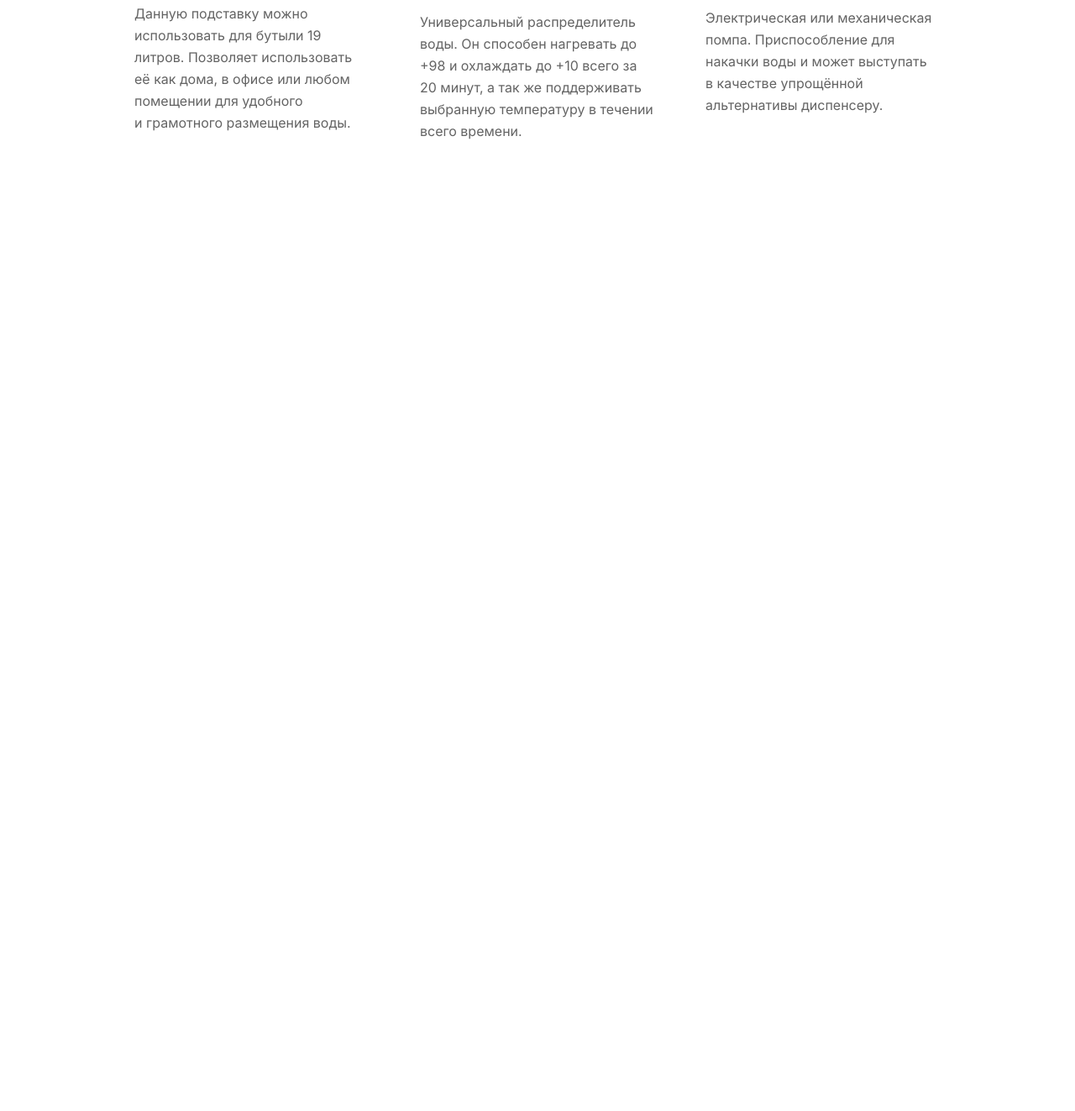
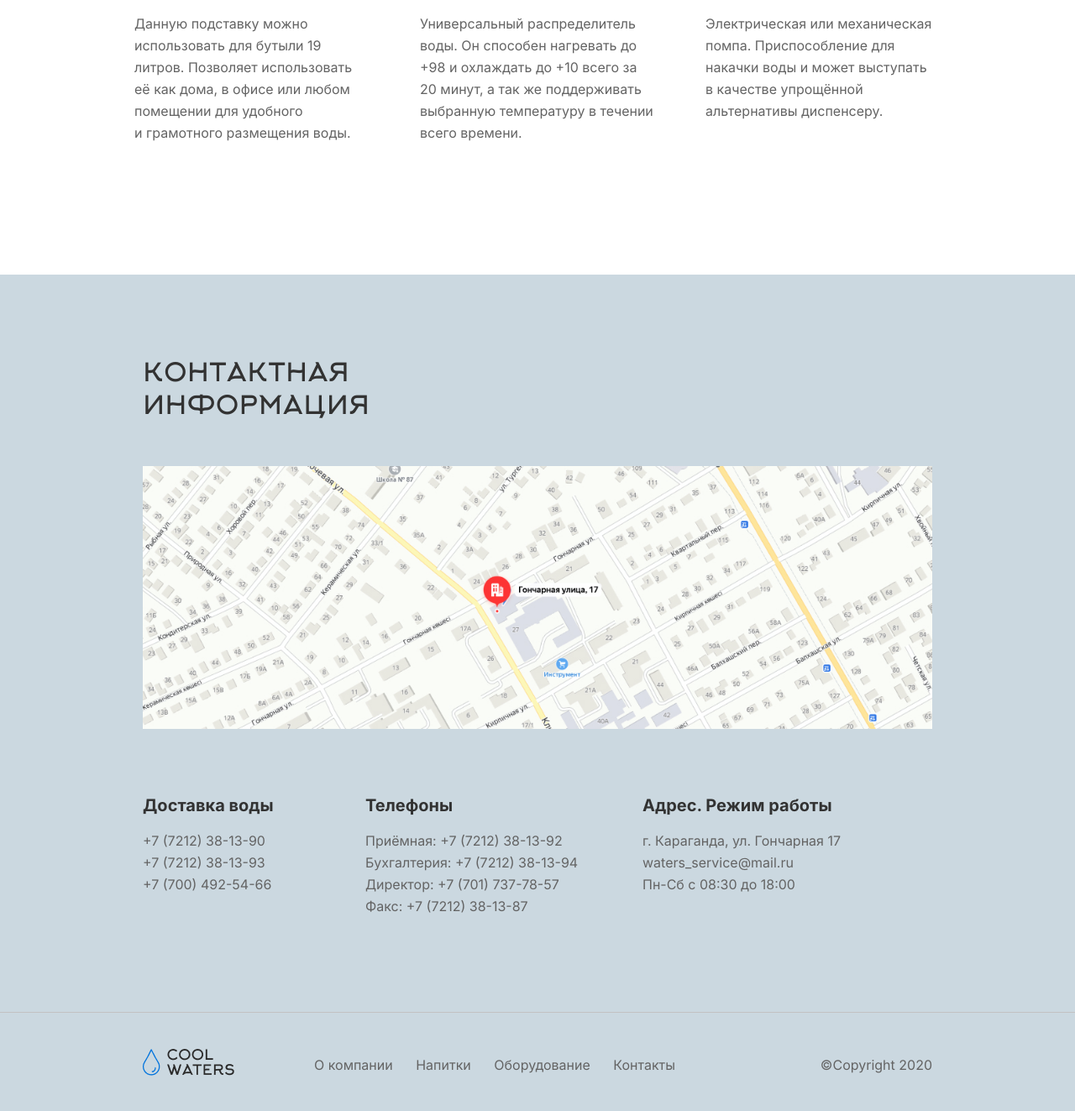
Before and after one commit to DrannikovVladimir/coolwaters, a website: page src/index.html in a window 1280 px wide. Shown: the part 4814-6137 px from the top of the page at 84% size. Before the commit the page ends 5139 px from the top, so only its background shows below. Drawn offline with Linux system fonts and the light colour scheme.

Commit message:
Added footer

```diff
--- a/src/index.html
+++ b/src/index.html
@@ -267,6 +267,57 @@
       </section>
 
     </main>
+
+    <footer class="main-footer">
+      <div class="main-footer__container">
+        <h2 class="main-footer__title">Контактная информация</h2>
+      </div>
+        <div class="main-footer__map">
+          <img src="./img/map.jpg" alt="г. Караганда, ул. Гончарная 17" class="main-footer__image" width="1158" height="386">
+        </div>
+      <div class="main-footer__container">
+        <div class="main-footer__contacts contacts-list">
+          <li class="contacts-list__item contacts-list__item--delivery">
+            <h3 class="contacts-list__title">Доставка воды </h3>
+            <p class="contacts-list__text">+7 (7212) 38-13-90<br>+7 (7212) 38-13-93<br>+7 (700) 492-54-66</p>
+          </li>
+          <li class="contacts-list__item contacts-list__item--phones">
+            <h3 class="contacts-list__title">Телефоны</h3>
+            <p class="contacts-list__text">Приёмная: +7 (7212) 38-13-92<br>Бухгалтерия: +7 (7212) 38-13-94<br>Директор: +7 (701) 737-78-57<br>Факс: +7 (7212) 38-13-87</p>
+          </li>
+          <li class="contacts-list__item contacts-list__item--address">
+            <h3 class="contacts-list__title">Адрес. Режим работы</h3>
+            <address class="contacts-list__text">
+              г. Караганда, ул. Гончарная 17<br>
+              waters_service@mail.ru<br>
+              Пн-Сб с 08:30 до 18:00<br>
+            </address>
+          </li>
+        </div>
+        <div class="main-footer__nav">
+          <a class="main-footer__logo">
+            <img src="./img/logo.png" alt="Логотип" class="main-footer__logo-image" width="114" height="35">
+          </a>
+          <nav class="nav">
+            <ul class="main-header__nav-list nav-list">
+              <li class="nav-list__item">
+                <a href="" class="nav-list__link">О компании</a>
+              </li>
+              <li class="nav-list__item">
+                <a href="" class="nav-list__link">Напитки</a>
+              </li>
+              <li class="nav-list__item">
+                <a href="" class="nav-list__link">Оборудование</a>
+              </li>
+              <li class="nav-list__item">
+                <a href="" class="nav-list__link">Контакты</a>
+              </li>
+            </ul>
+          </nav>
+          <p class="main-footer__copyright">©Copyright 2020</p>
+        </div>
+      </div>
+    </footer>
 </body>
 
 <script>
--- /dev/null
+++ b/src/sass/blocks/contacts-list.scss
@@ -0,0 +1,73 @@
+.contacts-list {
+  display: flex;
+  flex-wrap: wrap;
+  margin: 0;
+  padding: 0;
+  padding-bottom: 80px;
+
+  list-style: none;
+}
+
+.contacts-list__item {
+  margin-bottom: 40px;
+
+  &--delivery {
+    width: 160px;
+    margin-right: 105px;
+  }
+
+  &--phones {
+    width: 260px;
+    margin-right: 70px;
+  }
+
+  &--address {
+    width: 240px;
+  }
+}
+
+.contacts-list__title {
+  margin: 0;
+  margin-bottom: 15px;
+
+  font-weight: 600;
+  font-size: 20px;
+  line-height: 28px;
+  color: $title-color;
+}
+
+.contacts-list__text {
+  margin: 0;
+
+  font-style: normal;
+}
+
+@media (max-width: 970px) {
+  .contacts-list {
+    justify-content: center;
+  }
+
+  .contacts-list__item {
+    margin-right: 40px;
+
+    &:last-child {
+      margin-right: 0;
+    }
+  }
+}
+
+@media (max-width: 650px) {
+  .contacts-list {
+    flex-direction: column;
+  }
+
+  .contacts-list__item {
+    margin-right: 0;
+  }
+}
+
+@media (max-width: 550px) {
+  .contacts-list {
+    padding-bottom: 20px;
+  }
+}
--- a/src/sass/blocks/equipment-list.scss
+++ b/src/sass/blocks/equipment-list.scss
@@ -14,6 +14,7 @@
 }
 
 .equipment-list__image-wrapper {
+  min-height: 185px;
   margin-bottom: 20px;
 }
 
--- /dev/null
+++ b/src/sass/blocks/main-footer.scss
@@ -0,0 +1,131 @@
+.main-footer {
+  position: relative;
+
+  padding-top: 160px;
+
+  background-color: $bg-color;
+
+  &::before {
+    content: '';
+
+    position: absolute;
+    left: 0;
+    right: 0;
+    bottom: 117px;
+
+    width: 100%;
+    height: 1px;
+
+    background-color: #c2c2c2;
+  }
+}
+
+.main-footer__container {
+  width: 1360px;
+  margin: 0 auto;
+  padding-right: 100px;
+  padding-bottom: 0;
+  padding-left: 100px;
+}
+
+.main-footer__map {
+  width: 1360px;
+  margin: 0 auto;
+  margin-bottom: 70px;
+  padding-right: 100px;
+  padding-left: 100px;
+}
+
+.main-footer__title {
+  width: 275px;
+  margin: 0;
+  margin-bottom: 50px;
+  padding: 0;
+
+  font-family: 'Arkhip', 'Georgia', 'Palatino', serif;
+  font-weight: 400;
+  font-size: 30px;
+  line-height: 39px;
+  text-transform: uppercase;
+  color: $title-color;
+}
+
+.main-footer__nav {
+  display: flex;
+  align-items: center;
+  min-height: 111px;
+}
+
+.main-footer__logo {
+  margin-right: 90px;
+}
+
+.main-footer__copyright {
+  margin-left: auto;
+}
+
+@media (max-width: 1360px) {
+  .main-footer {
+    padding-top: 100px;
+  }
+
+  .main-footer__container {
+    width: 1060px;
+    padding-right: 60px;
+    padding-left: 60px;
+  }
+
+  .main-footer__map {
+    width: 1060px;
+    padding-right: 60px;
+    padding-left: 60px;
+  }
+}
+
+@media (max-width: 1060px) {
+  .main-footer {
+    padding-top: 60px;
+  }
+
+  .main-footer__container {
+    width: auto;
+  }
+
+  .main-footer__map {
+    width: auto;
+    padding-left: 0;
+    padding-right: 0;
+  }
+}
+
+@media (max-width: 550px) {
+  .main-footer__container {
+    padding-left: 20px;
+    padding-right: 20px;
+  }
+
+  .main-footer__title {
+    margin-bottom: 20px;
+  }
+
+  .main-footer__map {
+    margin-bottom: 40px;
+  }
+
+  .main-footer__nav {
+    justify-content: space-between;
+  }
+
+  .main-footer__logo {
+    margin-right: 0;
+  }
+
+  .main-footer__logo-image {
+    width: 80px;
+  }
+
+  .main-footer__copyright {
+    font-size: 14px;
+    line-height: 21px;
+  }
+}
--- a/src/sass/style.scss
+++ b/src/sass/style.scss
@@ -18,3 +18,5 @@
 @import './blocks/form-water.scss';
 @import './blocks/equipment.scss';
 @import './blocks/equipment-list.scss';
+@import './blocks/main-footer.scss';
+@import './blocks/contacts-list.scss';
```
Also changed, not shown: src/css/style.css, src/img/map.jpg (added).
